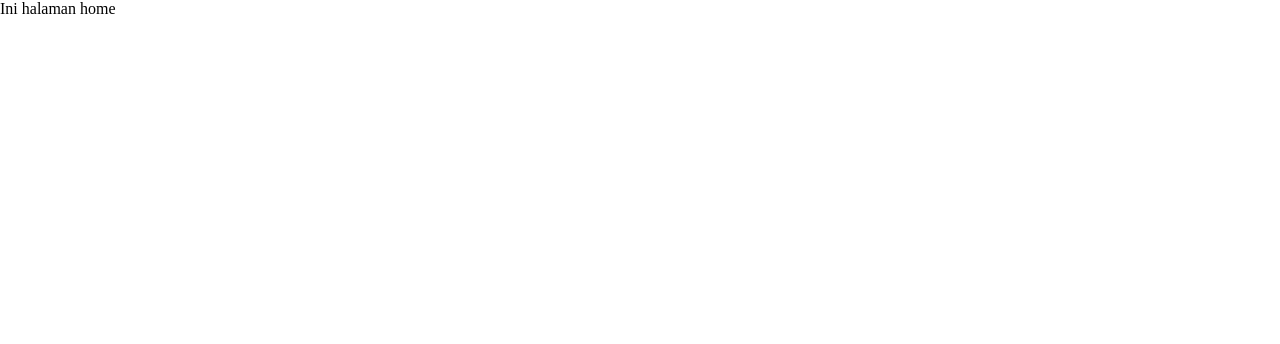
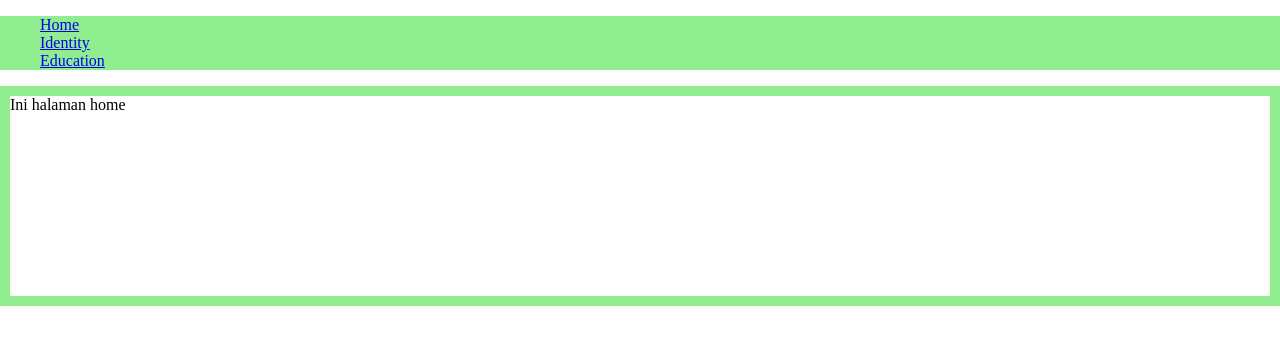
Before and after one commit to rei41q/Learn-fsw, a React (Create React App) app in the folder cp8/chapter8/: page / in a window 1280 px wide. Shown: the top 344 px of the page. Built offline with nearby package versions, Linux system fonts and the light colour scheme.

Commit message:
routing 2

```diff
--- a/cp8/chapter8/src/App.js
+++ b/cp8/chapter8/src/App.js
@@ -1,25 +1,54 @@
-import { Route, Routes } from "react-router-dom";
+import { Link, Route, Routes } from "react-router-dom";
 import Blogs from "./pages/Blogs/Blogs";
 import Education from "./pages/Education";
 import Identity from "./pages/Identity";
 
 const App = () => {
   return (
+    <>
+      <nav style={{ backgroundColor: "lightgreen" }}>
+        <ul style={{ listStyleType: "none" }}>
+          <li>
+            <Link to="/">Home</Link>
+          </li>
+          <li>
+            <Link to="/identity">Identity</Link>
+          </li>
+          <li>
+            <Link to="/education">Education</Link>
+          </li>
+        </ul>
+      </nav>
+      <div
+        style={{
+          backgroundColor: "lightgreen",
+          padding: "10px",
+        }}
+      >
+        <div style={{ backgroundColor: "white", minHeight: "200px" }}>
           <Routes>
             <Route path="/" element={<div>Ini halaman home</div>} />
             <Route
               path="/identity"
-        element={<Identity user={{ name: "El Setiyawan", address: "Jogja" }} />}
+              element={
+                <Identity user={{ name: "El Setiyawan", address: "Jogja" }} />
+              }
             />
             <Route
               path="/education"
               element={
                 <Education
-          educations={{ univ: "UMY", jurusan: "Hubungan International" }}
+                  educations={{
+                    univ: "UMY",
+                    jurusan: "Hubungan International",
+                  }}
                 />
               }
             />
           </Routes>
+        </div>
+      </div>
+    </>
   );
 };
 
```
Lines whose indentation alone changed are shown as unchanged.
